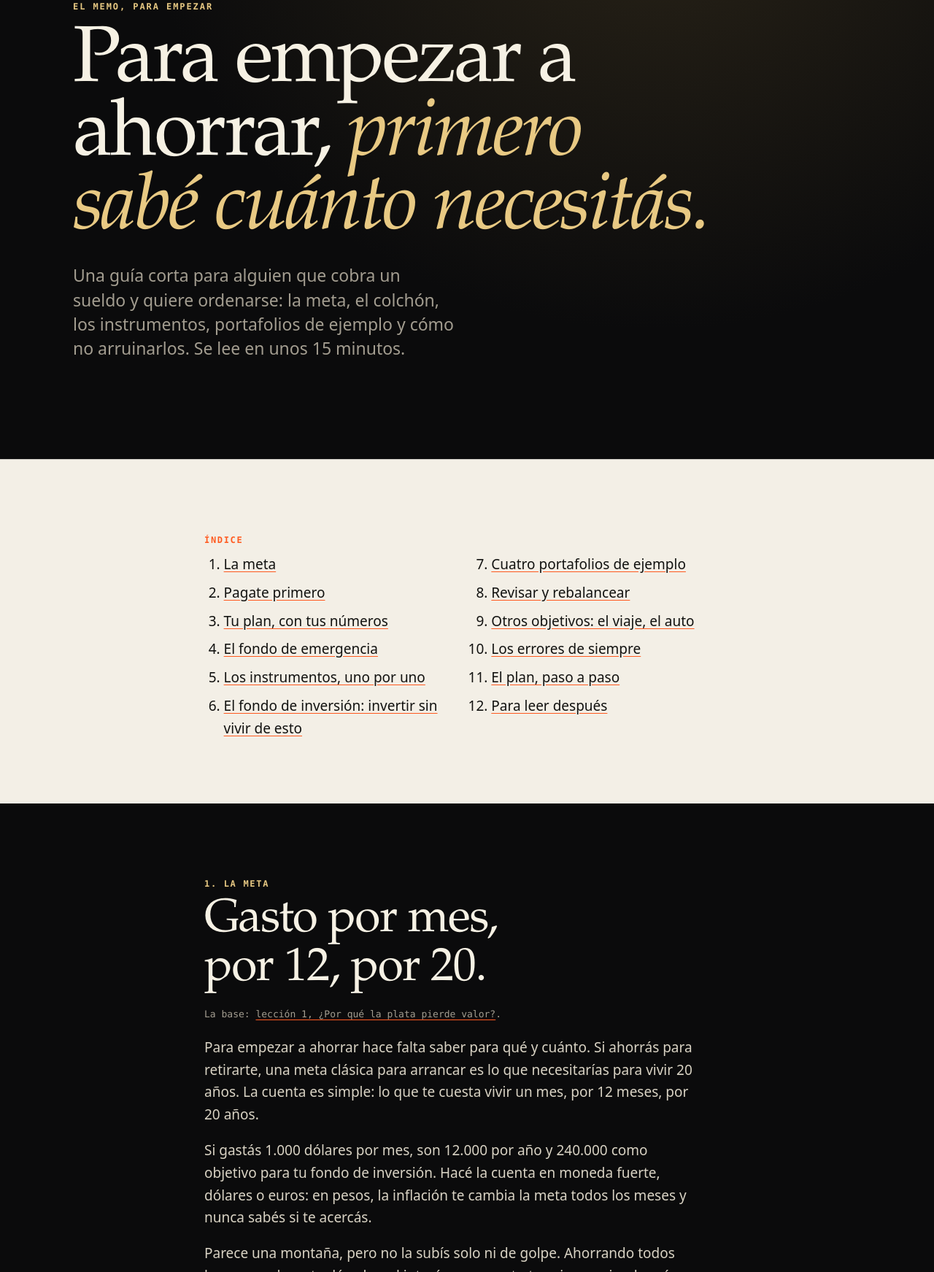
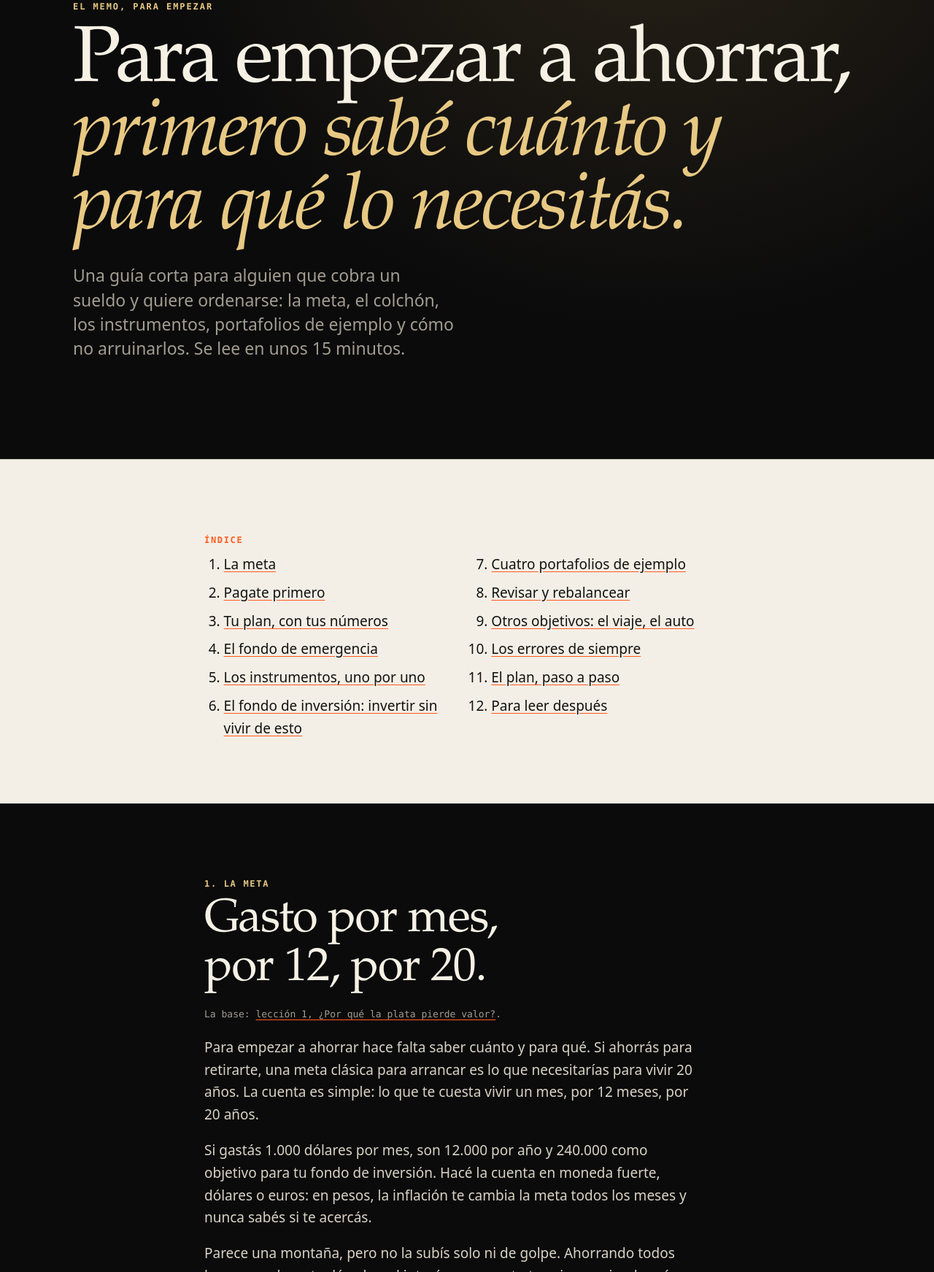
Before and after one commit to juglario/invertir, a plain HTML site: page empezar.html in a window 1280 px wide. Shown: the part 171-1914 px from the top of the page at 73% size. Drawn offline with Linux system fonts and the light colour scheme.

Commit message:
Título de Empezar: cuánto y para qué

```diff
--- a/empezar.html
+++ b/empezar.html
@@ -6,7 +6,7 @@
 <meta name="referrer" content="no-referrer">
 <meta name="viewport" content="width=device-width, initial-scale=1.0">
 <meta name="description" content="Una guía corta para empezar a ahorrar e invertir: cuánto necesitás, el fondo de emergencia, los instrumentos, portafolios de ejemplo y cómo mantenerlos.">
-<title>Para empezar: cuánto necesitás, cómo ahorrar y dónde invertir</title>
+<title>Para empezar a ahorrar: cuánto y para qué lo necesitás, cómo ahorrar y dónde invertir</title>
 <link rel="stylesheet" href="vp.css">
 </head>
 <body>
@@ -16,7 +16,7 @@
 <header class="hero">
   <div class="hero-inner">
     <p class="tag">El memo, para empezar</p>
-    <h1>Para empezar a ahorrar, <em>primero sabé cuánto necesitás.</em></h1>
+    <h1>Para empezar a ahorrar, <em>primero sabé cuánto y para qué lo necesitás.</em></h1>
     <p class="sub">Una guía corta para alguien que cobra un sueldo y quiere ordenarse: la meta, el colchón, los instrumentos, portafolios de ejemplo y cómo no arruinarlos. Se lee en unos 15 minutos.</p>
   </div>
 </header>
@@ -46,7 +46,7 @@
     <p class="kicker">1. La meta</p>
     <h2 class="big">Gasto por mes, por 12, por 20.</h2>
     <p class="base">La base: <a href="index.html#inflacion">lección 1, ¿Por qué la plata pierde valor?</a>.</p>
-    <p class="p">Para empezar a ahorrar hace falta saber para qué y cuánto. Si ahorrás para retirarte, una meta clásica para arrancar es lo que necesitarías para vivir 20 años. La cuenta es simple: lo que te cuesta vivir un mes, por 12 meses, por 20 años.</p>
+    <p class="p">Para empezar a ahorrar hace falta saber cuánto y para qué. Si ahorrás para retirarte, una meta clásica para arrancar es lo que necesitarías para vivir 20 años. La cuenta es simple: lo que te cuesta vivir un mes, por 12 meses, por 20 años.</p>
     <p class="p">Si gastás 1.000 dólares por mes, son 12.000 por año y 240.000 como objetivo para tu fondo de inversión. Hacé la cuenta en moneda fuerte, dólares o euros: en pesos, la inflación te cambia la meta todos los meses y nunca sabés si te acercás.</p>
     <p class="p">Parece una montaña, pero no la subís solo ni de golpe. Ahorrando todos los meses durante décadas, el interés compuesto termina poniendo más o menos la mitad: lo ves en la <a class="inline light" href="#calculadora">calculadora</a>.</p>
     <div class="myth pair">
```
